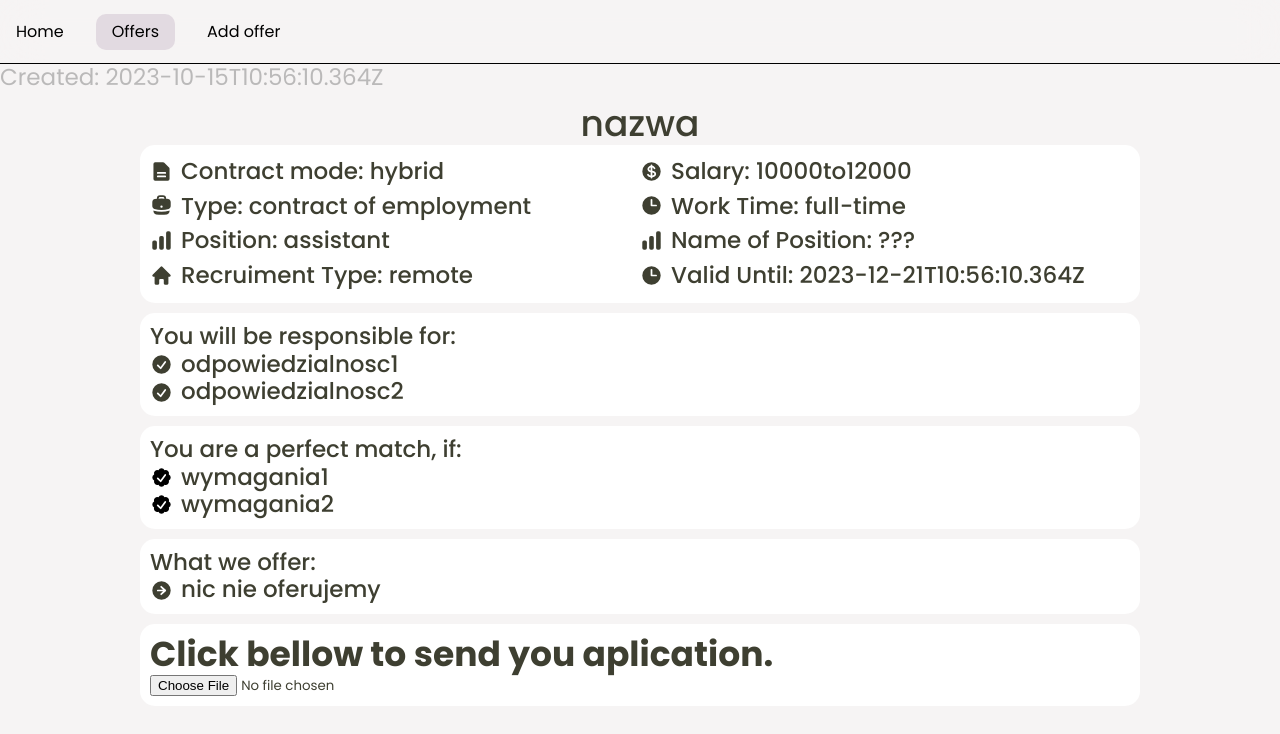
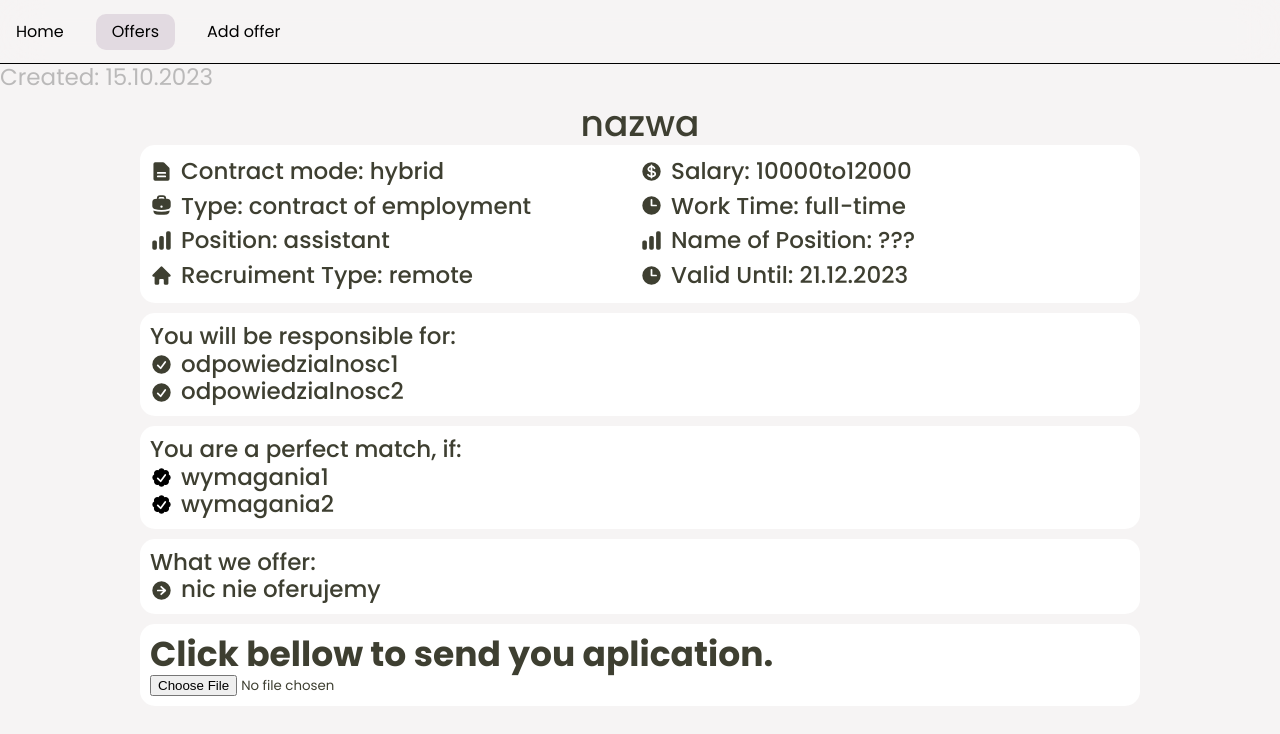
Before and after one commit to sebastianhaber/spa-wsb, a React (Vite) app: page /offers/1 in a window 1280 px wide. Shown: the top 734 px of the page. Built offline with nearby package versions, Linux system fonts and the light colour scheme; data requests are answered from the project's data file.

Commit message:
date formating

```diff
--- a/src/views/offerDetails/OfferDetails.tsx
+++ b/src/views/offerDetails/OfferDetails.tsx
@@ -23,7 +23,7 @@ const OfferDetails = () => {
   return (
     <StyledOffers>
       <div className="dates">
-        <ol> Created: {offer.createdAt}</ol>
+        <ol> Created: {new Date(offer.createdAt).toLocaleDateString('pl')}</ol>
       </div>
       <div className="CompanyName">{offer.company.name}</div>
       <div className="InfoAbout">
@@ -117,7 +117,7 @@ const OfferDetails = () => {
               />
             </svg>
           </span>
-          Valid Until: {offer.validUntil}
+          Valid Until: {new Date(offer.validUntil).toLocaleDateString('pl')}
         </li>
       </div>
       <div className="Respo">
```
